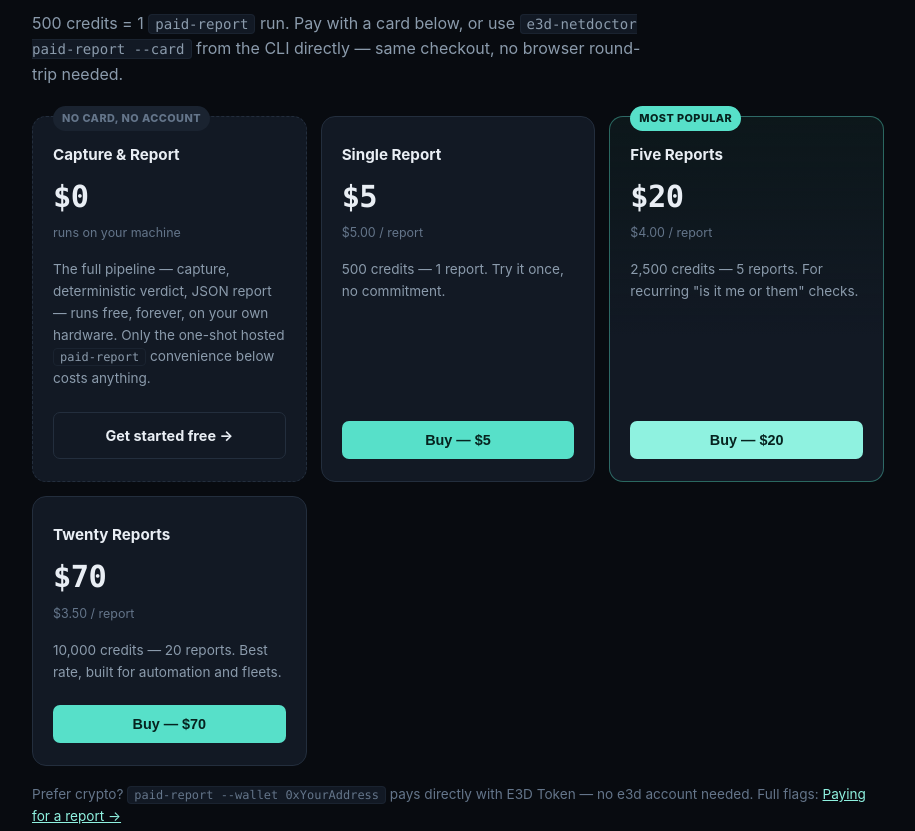
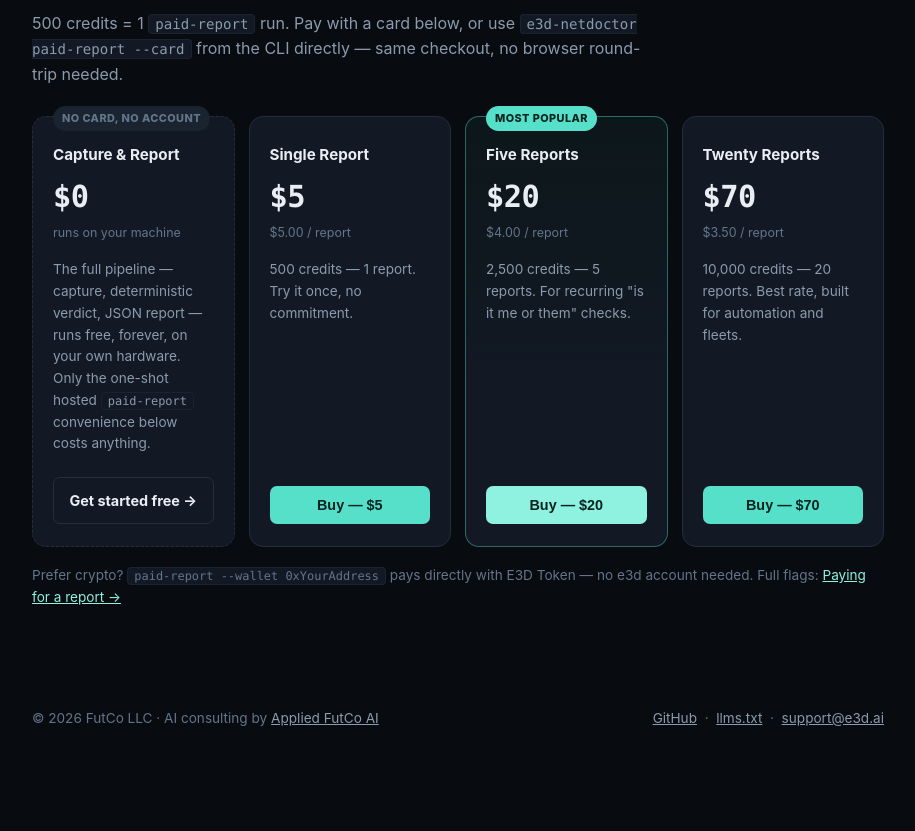
Before and after one commit to spacepacket1/e3d-netdoctor, a website: page site/index.html in a window 1280 px wide. Shown: the part 2034-2865 px from the top of the page, without its empty margins (182-1097 px from the left). After the commit the page ends 2824 px from the top, so only its background shows below. Drawn offline with Linux system fonts and the light colour scheme.

Commit message:
Pricing: fit all 4 cards on one row on desktop
Switch .packs from auto-fit/minmax to an explicit 4-column grid so the
free tier sits alongside the three paid packs instead of wrapping to
its own line; falls back to 2 columns under 860px and 1 under 480px.

```diff
--- a/site/index.html
+++ b/site/index.html
@@ -316,7 +316,9 @@
       .agent-code a { color: var(--accent-strong); }
 
       /* ---------- pricing ---------- */
-      .packs { display: grid; grid-template-columns: repeat(auto-fit, minmax(210px, 1fr)); gap: 14px; margin: 8px 0 0; }
+      .packs { display: grid; grid-template-columns: repeat(4, 1fr); gap: 14px; margin: 8px 0 0; }
+      @media (max-width: 860px) { .packs { grid-template-columns: repeat(2, 1fr); } }
+      @media (max-width: 480px) { .packs { grid-template-columns: 1fr; } }
       .pack {
         position: relative;
         background: var(--panel);
```
